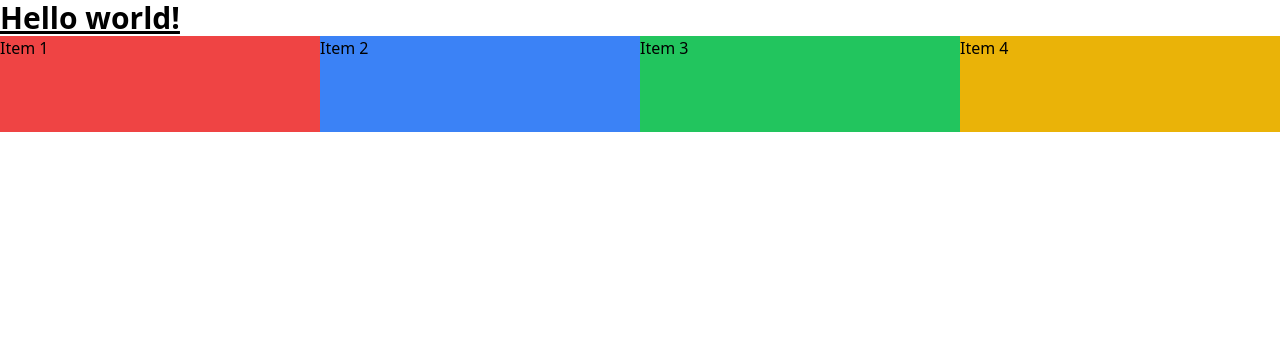
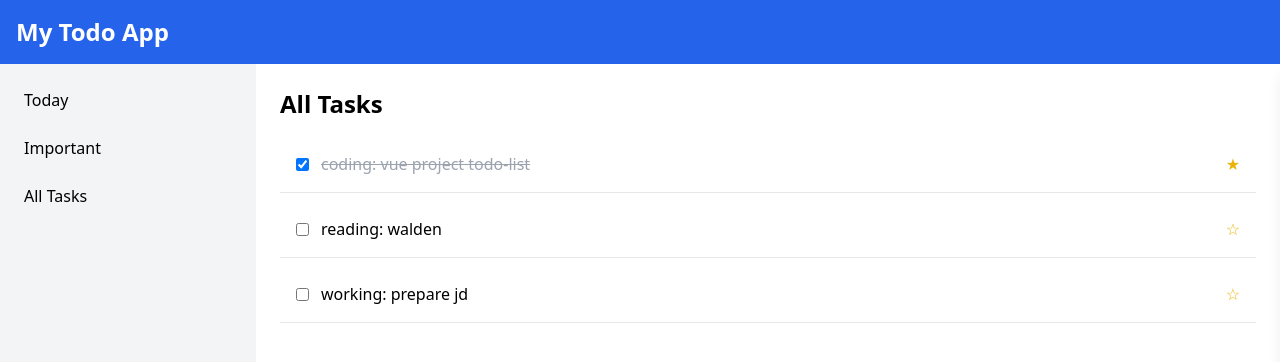
Before and after one commit to archeryue/LearnWebInTen, a Vue app in the folder ui-tasks/todo-list/: page /all in a window 1280 px wide. Shown: the top 362 px of the page. Built offline with nearby package versions, Linux system fonts and the light colour scheme.

Commit message:
ADD: basic layout and items logic for todo-list

```diff
--- a/ui-tasks/todo-list/package.json
+++ b/ui-tasks/todo-list/package.json
@@ -18,6 +18,6 @@
     "autoprefixer": "^10.4.20",
     "postcss": "^8.4.41",
     "tailwindcss": "^3.4.10",
-    "vite": "^5.3.3"
+    "vite": "^5.4.3"
   }
 }
--- a/ui-tasks/todo-list/src/App.vue
+++ b/ui-tasks/todo-list/src/App.vue
@@ -1,11 +1,59 @@
 <template>
-  <h1 class="text-3xl font-bold underline">
-    Hello world!
-  </h1>
-  <div class="grid grid-cols-1 sm:grid-cols-1 md:grid-cols-2 lg:grid-cols-4">
-    <div class="w-full h-24 bg-red-500">Item 1</div>
-    <div class="w-full h-24 bg-blue-500">Item 2</div>
-    <div class="w-full h-24 bg-green-500">Item 3</div>
-    <div class="w-full h-24 bg-yellow-500">Item 4</div>
+  <div class="flex flex-col h-screen">
+    <!-- Header -->
+    <header class="bg-blue-600 text-white p-4">
+      <h1 class="text-2xl font-bold">My Todo App</h1>
+    </header>
+
+    <!-- Main content area with sidebar -->
+    <div class="flex flex-1 overflow-hidden">
+      <!-- Sidebar -->
+      <aside class="w-64 bg-gray-100 p-4 overflow-y-auto">
+        <nav>
+          <ul class="space-y-2">
+            <li><router-link to="/" class="block hover:bg-gray-200 p-2 rounded">Today</router-link></li>
+            <li><router-link to="/important" class="block hover:bg-gray-200 p-2 rounded">Important</router-link></li>
+            <li><router-link to="/all" class="block hover:bg-gray-200 p-2 rounded">All Tasks</router-link></li>
+          </ul>
+        </nav>
+      </aside>
+
+      <!-- Main content -->
+      <main class="flex-1 p-6 overflow-y-auto relative">
+        <router-view @showDetails="showTaskDetails"></router-view>
+
+        <!-- Task Detail Sidebar -->
+        <DetailSidebar
+          :task="selectedTask"
+          :isOpen="isDetailSidebarOpen"
+          @close="closeTaskDetails"
+        />
+      </main>
+
+    </div>
   </div>
 </template>
+
+<script setup>
+import { ref, computed, onMounted, onUnmounted } from 'vue';
+import { useItemStore } from '@/stores/ItemStore';
+import DetailSidebar from '@/components/DetailSidebar.vue';
+
+const itemStore = useItemStore();
+const tasks = computed(() => itemStore.items);
+
+const selectedTask = ref(null);
+const isDetailSidebarOpen = ref(false);
+
+function showTaskDetails(task) {
+  selectedTask.value = task;
+  isDetailSidebarOpen.value = true;
+}
+
+function closeTaskDetails() {
+  if (isDetailSidebarOpen.value) {
+    isDetailSidebarOpen.value = false;
+    selectedTask.value = null;
+  }
+}
+</script>
--- /dev/null
+++ b/ui-tasks/todo-list/src/components/DetailSidebar.vue
@@ -0,0 +1,34 @@
+<template>
+  <div @click.stop class="absolute right-0 top-0 h-full w-80 bg-white shadow-lg p-6 transform transition-transform duration-300"
+       :class="{ 'translate-x-0': isOpen, 'translate-x-full': !isOpen }">
+    <button @click="$emit('close')" class="absolute top-4 right-4 text-gray-500 hover:text-gray-700">
+        ✕
+    </button>
+    <h2 class="text-2xl font-bold mb-4">Task Details</h2>
+    <div v-if="task">
+      <p><strong>Text:</strong> {{ task.text }}</p>
+      <p><strong>Status:</strong> {{ task.done ? 'Completed' : 'Pending' }}</p>
+      <p><strong>Today:</strong> {{ task.today ? 'Yes' : 'No' }}</p>
+      <p><strong>Important:</strong> {{ task.important ? 'Yes' : 'No' }}</p>
+    </div>
+    <button @click="deleteTask" class="mt-6 bg-red-500 text-white px-4 py-2 rounded hover:bg-red-600">
+      Delete Task
+    </button>
+  </div>
+</template>
+
+<script setup>
+import { useItemStore } from '@/stores/ItemStore';
+
+const props = defineProps(['task', 'isOpen']);
+const emit = defineEmits(['close']);
+
+const itemStore = useItemStore();
+
+function deleteTask() {
+  if (props.task) {
+    itemStore.removeItem(props.task.id);
+    emit('close');
+  }
+}
+</script>
--- a/ui-tasks/todo-list/src/components/TaskItem.vue
+++ b/ui-tasks/todo-list/src/components/TaskItem.vue
@@ -1,22 +1,33 @@
 <template>
-    <div class="w-full h-24 bg-red-500">
-        <slot></slot>
+    <div class="flex items-center justify-between p-4 border-b">
+        <div class="flex items-center">
+            <input type="checkbox" :checked="task.done" @change="toggleTask" class="mr-3">
+            <span @click="showDetails" class="cursor-pointer" :class="{ 'line-through text-gray-400': task.done }">{{ task.text }}</span>
+        </div>
+        <button @click="toggleImportant" class="text-yellow-500 hover:text-yellow-600">
+            <span v-if="task.important">★</span>
+            <span v-else>☆</span>
+        </button>
     </div>
 </template>
 
 <script setup>
 import { useItemStore } from '@/stores/ItemStore';
-const task = useItemStore()
 
-function deleteTask(id) {
-    task.deleteItem(id)
+const props = defineProps(['task']);
+const emit = defineEmits(['showDetails']);
+
+const itemStore = useItemStore();
+
+function toggleTask() {
+    itemStore.toggleItem(props.task.id);
 }
 
-function completeTask(id) {
-    task.toggleItem(id)
+function toggleImportant() {
+    itemStore.markImportant(props.task.id);
 }
 
-function scheduleTask(id) {
-    task.scheduleItem(id)
+function showDetails() {
+    emit('showDetails', props.task);
 }
 </script>
--- /dev/null
+++ b/ui-tasks/todo-list/src/components/TaskList.vue
@@ -0,0 +1,26 @@
+<template>
+  <div>
+    <h2 class="text-2xl font-bold mb-4">{{ title }}</h2>
+    <ul>
+      <li v-for="task in tasks" :key="task.id" class="mb-2">
+        <TaskItem :task="task" @showDetails="showTaskDetails(task)" />
+      </li>
+    </ul>
+  </div>
+</template>
+
+<script setup>
+import { defineProps} from 'vue';
+import TaskItem from '@/components/TaskItem.vue';
+
+const props = defineProps({
+  title: String,
+  tasks: Array,
+});
+
+const emit = defineEmits(['showDetails']);
+
+const showTaskDetails = (task) => {
+  emit('showDetails', task);
+};
+</script>
--- a/ui-tasks/todo-list/src/router.js
+++ b/ui-tasks/todo-list/src/router.js
@@ -1,6 +1,12 @@
 import { createRouter, createWebHistory } from 'vue-router'
+import AllTasks from '@/views/AllTasks.vue'
+import TodayTasks from '@/views/TodayTasks.vue'
+import ImportantTasks from '@/views/ImportantTasks.vue'
 
 const routes = [
+  { path: '/', component: TodayTasks },
+  { path: '/important', component: ImportantTasks },
+  { path: '/all', component: AllTasks }
 ]
 
 const router = createRouter({
--- a/ui-tasks/todo-list/src/stores/ItemStore.js
+++ b/ui-tasks/todo-list/src/stores/ItemStore.js
@@ -4,7 +4,7 @@ export const useItemStore = defineStore('task', {
     state: () => ({
         items: [
             { id: 0, text: 'coding: vue project todo-list',
-                done: true, today: true, important: false },
+                done: true, today: true, important: true },
             { id: 1, text: 'reading: walden',
                 done: false, today: true, important: false },
             { id: 2, text: 'working: prepare jd',
@@ -35,8 +35,17 @@ export const useItemStore = defineStore('task', {
                 if (item.id === id) item.important = !item.important
             })
         },
+        filterItems(condition) {
+            return this.items.filter(condition)
+        },
         todayItems() {
-            return this.items.filter(item => item.today)
-        }
+            return this.filterItems(item => item.today)
+        },
+        importantItems() {
+            return this.filterItems(item => item.important)
+        },
+        doneItems() {
+            return this.filterItems(item => item.done)
+        },
     }
 });
--- /dev/null
+++ b/ui-tasks/todo-list/src/views/AllTasks.vue
@@ -0,0 +1,18 @@
+<template>
+  <TaskList title="All Tasks" :tasks="tasks" @showDetails="showTaskDetails" />
+</template>
+
+<script setup>
+import { computed } from 'vue';
+import { useItemStore } from '@/stores/ItemStore';
+import TaskList from '@/components/TaskList.vue';
+
+const itemStore = useItemStore();
+const tasks = computed(() => itemStore.items);
+
+const emit = defineEmits(['showDetails']);
+
+const showTaskDetails = (task) => {
+  emit('showDetails', task);
+};
+</script>
--- /dev/null
+++ b/ui-tasks/todo-list/src/views/ImportantTasks.vue
@@ -0,0 +1,18 @@
+<template>
+  <TaskList title="Important Tasks" :tasks="importantTasks" @showDetails="showTaskDetails" />
+</template>
+
+<script setup>
+import { computed } from 'vue';
+import { useItemStore } from '@/stores/ItemStore';
+import TaskList from '@/components/TaskList.vue';
+
+const itemStore = useItemStore();
+const importantTasks = computed(() => itemStore.importantItems());
+
+const emit = defineEmits(['showDetails']);
+
+const showTaskDetails = (task) => {
+  emit('showDetails', task);
+};
+</script>
--- /dev/null
+++ b/ui-tasks/todo-list/src/views/TodayTasks.vue
@@ -0,0 +1,18 @@
+<template>
+  <TaskList title="Today's Tasks" :tasks="todayTasks" @showDetails="showTaskDetails" />
+</template>
+
+<script setup>
+import { computed } from 'vue';
+import { useItemStore } from '@/stores/ItemStore';
+import TaskList from '@/components/TaskList.vue';
+
+const itemStore = useItemStore();
+const todayTasks = computed(() => itemStore.todayItems());
+
+const emit = defineEmits(['showDetails']);
+
+const showTaskDetails = (task) => {
+  emit('showDetails', task);
+};
+</script>
--- a/ui-tasks/todo-list/vite.config.js
+++ b/ui-tasks/todo-list/vite.config.js
@@ -1,9 +1,15 @@
 import { defineConfig } from 'vite'
 import vue from '@vitejs/plugin-vue'
+import path from 'path'
 
 // https://vitejs.dev/config/
 export default defineConfig({
     plugins: [vue()],
+    resolve: {
+        alias: {
+            '@': path.resolve(__dirname, './src')
+        }
+    },
     server: {
         port: 8888,
         host: '0.0.0.0',
```
Also changed, not shown: 1 other file (tests, documents, lock files or other folders).
